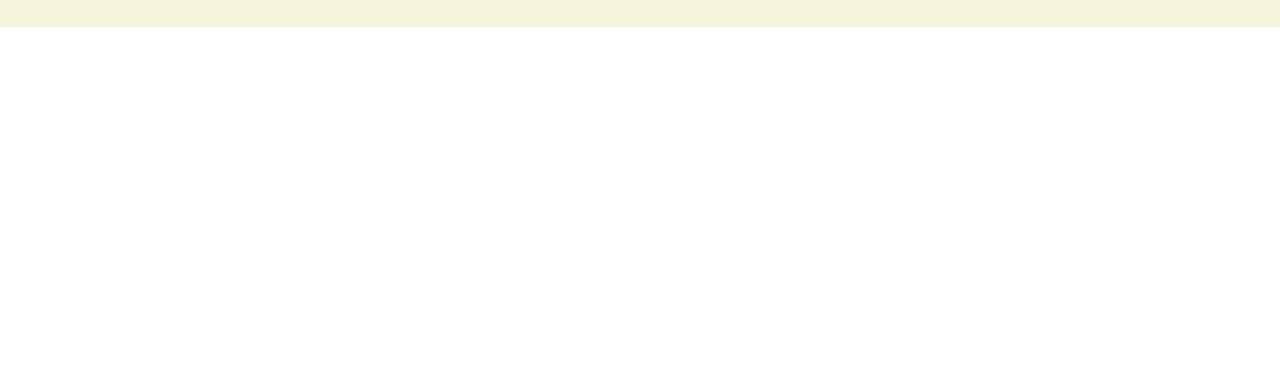
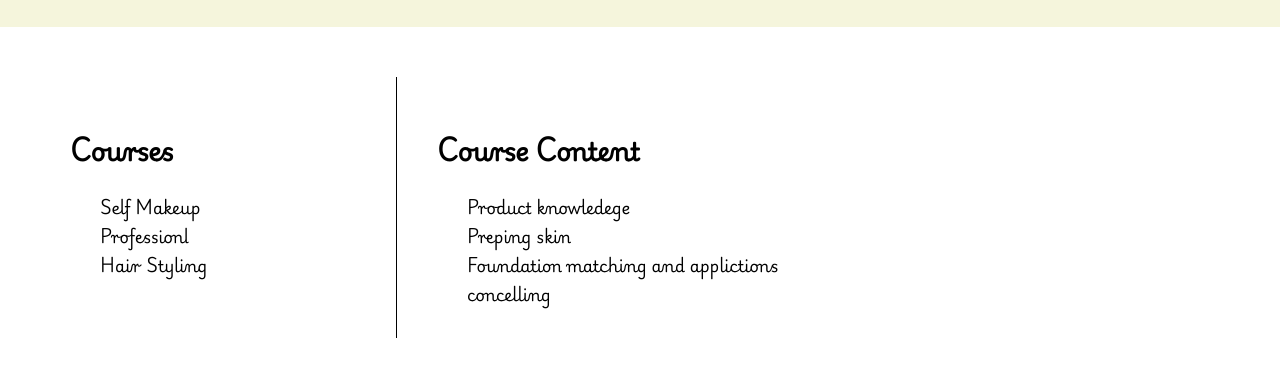
Before and after one commit to SahilShivnani2003/Muskan-Beauty-Parlour, a plain HTML site: page index.html in a window 1280 px wide. Shown: the part 105-482 px from the top of the page. Drawn offline with Linux system fonts and the light colour scheme.

Commit message:
course section added

```diff
--- a/index.html
+++ b/index.html
@@ -19,6 +19,21 @@
                 <div>Contact Us</div>
             </div>
         </div>
+        <div id="course">
+            <div id="course-1">
+                <h3>Courses</h3>
+                <h4>Self Makeup</h4>
+                <h4>Professionl</h4>
+                <h4>Hair Styling </h4>
+            </div>
+            <div id="course-2">
+                <h2>Course Content</h2>
+                <h3>Product knowledege</h3>
+                <h3>Preping skin</h3>
+                <h3>Foundation matching and applictions</h3>
+                <h3>concelling</h3>
+            </div>
+        </div>
     </div>
 </body>
 </html>
--- a/style.css
+++ b/style.css
@@ -28,3 +28,38 @@ html,body{
     align-items: center;
     justify-content: space-between;
 }
+#course{
+    display: flex;
+    justify-content: space-between;
+    padding: 50px 30px;
+}
+#course-1{
+    font-size: 20px;
+    font-weight: 400;
+    padding: 30px 40px;
+}
+#course-1 h3{
+    font-size: 25px;
+    font-weight: 600;
+    padding: 20px 0px;
+}
+#course-1 h4{
+    font-size: 16px;
+    font-weight: 400;
+    padding: 0px 30px;
+}
+#course-2 {
+    width: 70%;
+    border-left: solid 1px #000;
+    padding: 30px 40px ;
+}
+#course-2 h3{
+    font-size: 16px;
+    font-weight: 400;
+    padding: 0px 30px ;
+}
+#course-2 h2{
+    font-size: 25px;
+    font-weight: 600;
+    padding: 20px 0px;
+}
```
